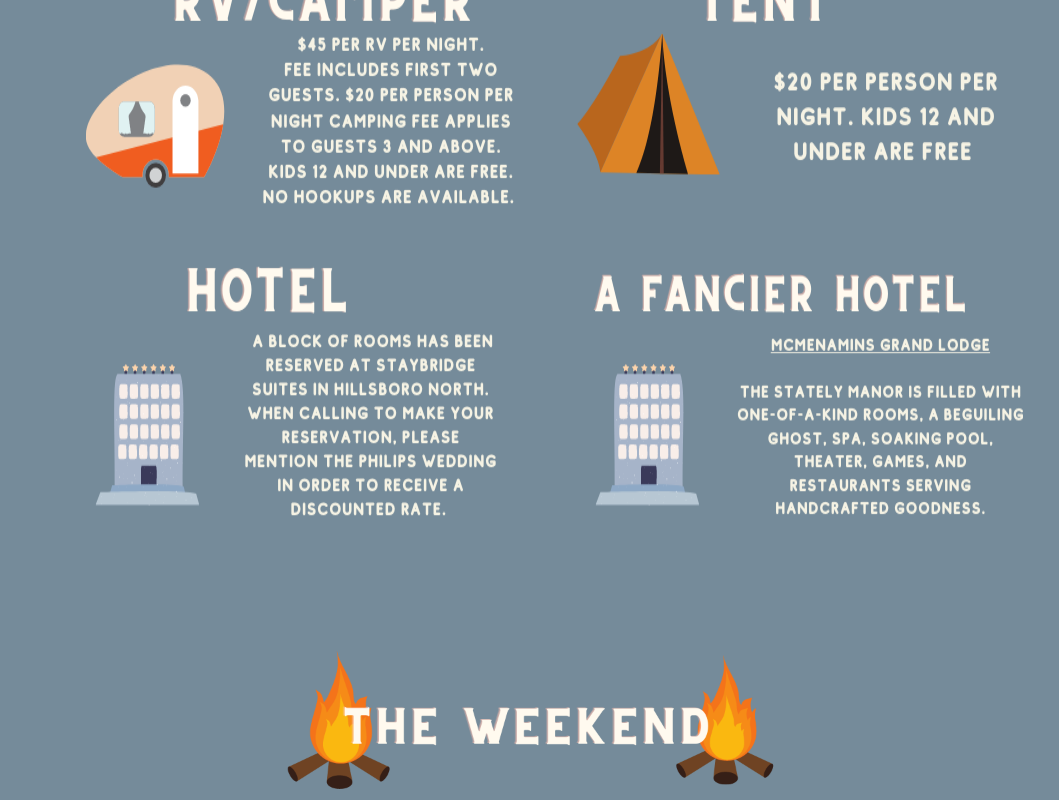
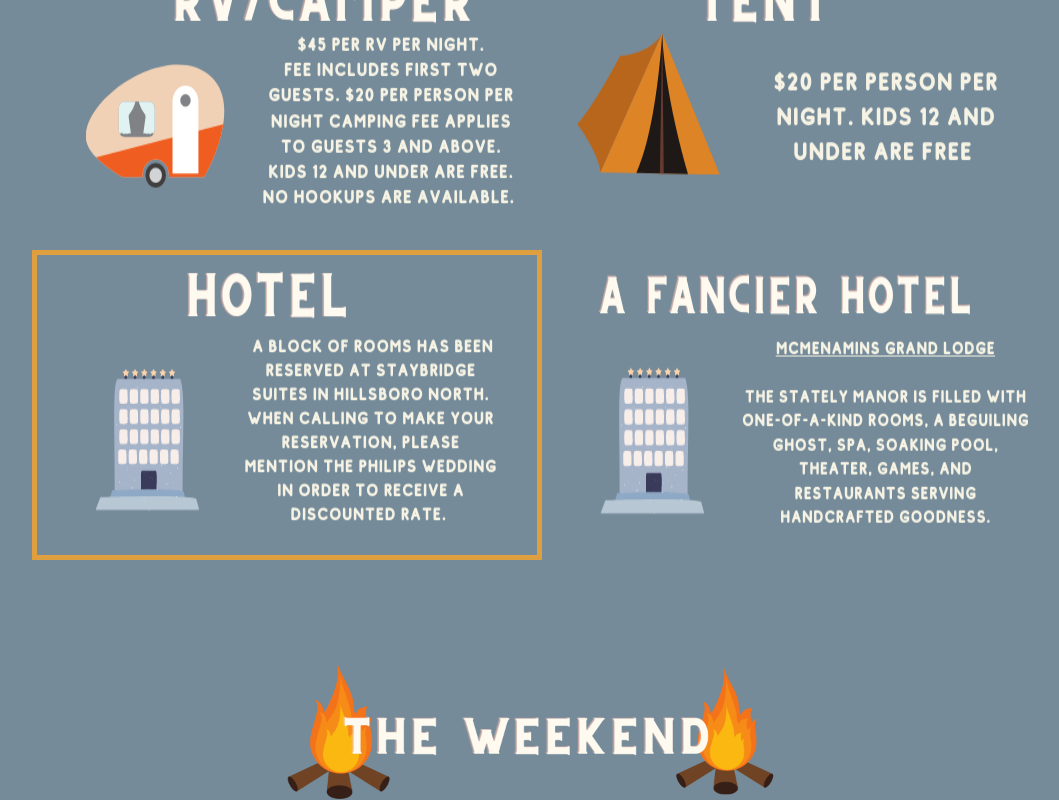
Before and after one commit to haleyswain/haygoodluking, a Vue app: page / in a window 1280 px wide. In both pictures the pointer is over the element 398 px from the left and 1872 px from the top of the page. Shown: the part 1472-2272 px from the top of the page, without its empty margins (111-1170 px from the left). Built offline with nearby package versions, Linux system fonts and the light colour scheme.

Commit message:
add hover state for link images

```diff
--- a/src/views/Accommodations.vue
+++ b/src/views/Accommodations.vue
@@ -60,6 +60,9 @@
       margin: auto;
   }
 }
+.hotel:hover {
+  border: 5px solid #E09F3E;
+}
 .grand-lodge {
   background: transparent url(../assets/grand-lodge.png) 50% no-repeat;
   padding: 150px 250px;
@@ -70,6 +73,9 @@
       background-size: 330px 200px;
       margin: auto;
   }
+}
+.grand-lodge:hover {
+  border: 5px solid #E09F3E;
 }
 .rv {
   background: transparent url(../assets/camper.png) 50% no-repeat;
--- a/src/views/Details.vue
+++ b/src/views/Details.vue
@@ -80,4 +80,7 @@
       margin: auto;
   }
 }
+.details-registry:hover {
+  border: 5px solid #E09F3E;
+}
 </style>
```
